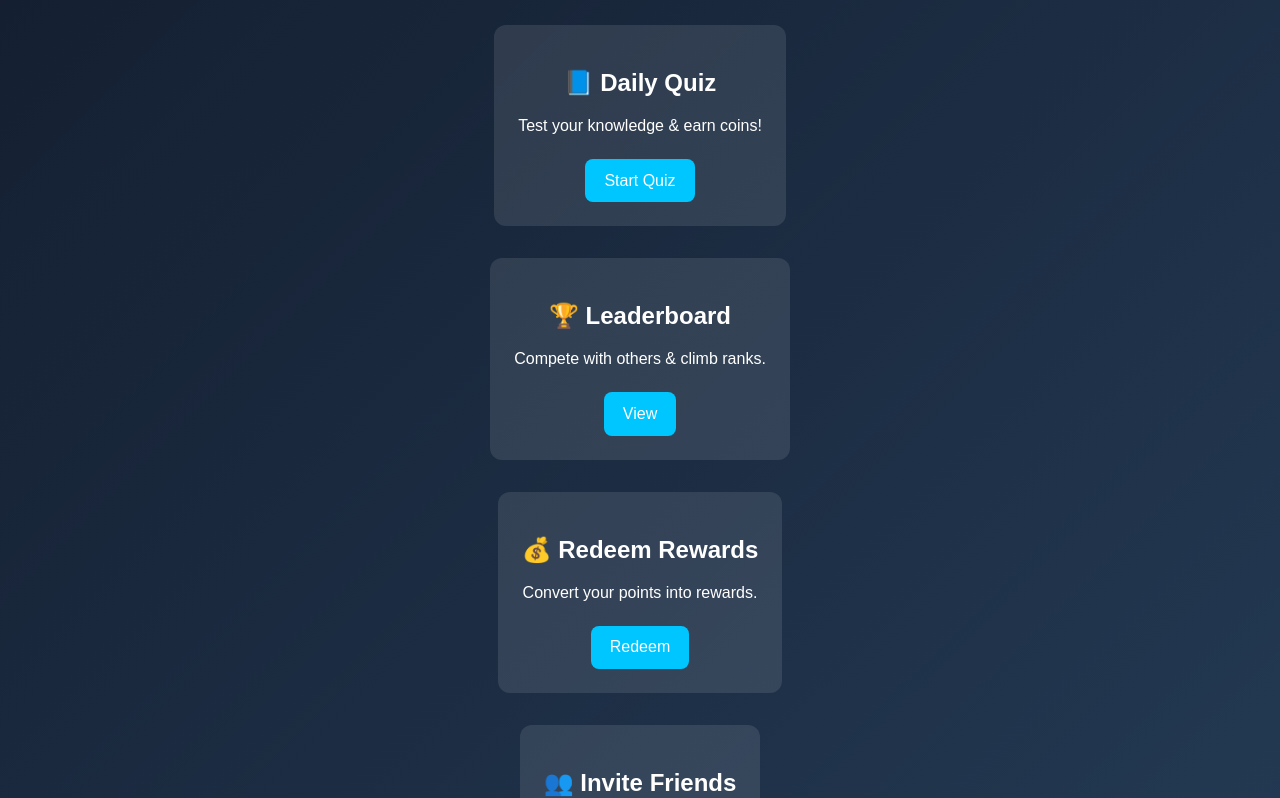
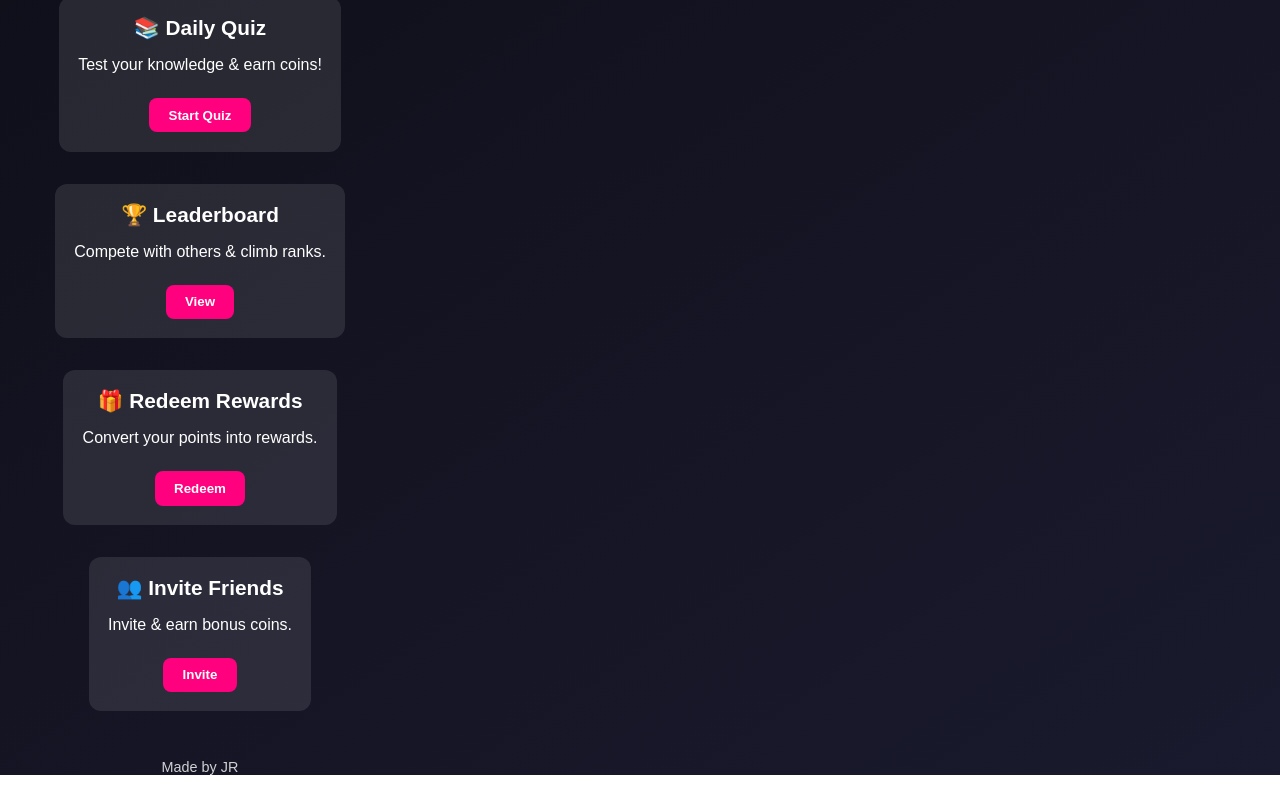
Before and after one commit to TechJR07-netizen/Mind-Fuel, a plain HTML site: page index.html in a window 1280 px wide. Shown: the part 81-879 px from the top of the page. After the commit the page ends 856 px from the top, so only its background shows below. Drawn offline with Linux system fonts and the light colour scheme.

Commit message:
Update index.html

```diff
--- a/index.html
+++ b/index.html
@@ -1,77 +1,49 @@
 <!DOCTYPE html>
 <html lang="en">
 <head>
-  <meta charset="UTF-8" />
-  <meta name="viewport" content="width=device-width, initial-scale=1.0" />
+  <meta charset="UTF-8">
+  <meta name="viewport" content="width=device-width, initial-scale=1.0">
   <title>MindFuel</title>
   <style>
     body {
-      font-family: "Poppins", sans-serif;
-      background: linear-gradient(135deg, #141e30, #243b55);
+      margin: 0;
+      font-family: Arial, sans-serif;
+      background: linear-gradient(to bottom right, #0f0f1a, #1a1a2e);
       color: white;
-      margin: 0;
-      padding: 0;
       text-align: center;
+      overflow: hidden;
     }
 
     #splash {
+      position: fixed;
+      top: 0;
+      left: 0;
+      width: 100%;
+      height: 100%;
       display: flex;
       flex-direction: column;
+      align-items: center;
       justify-content: center;
-      align-items: center;
-      height: 100vh;
-      animation: fadeIn 1.5s ease-in-out;
+      background: black;
+      color: white;
+      font-size: 2rem;
+      animation: fadeOut 1s ease 2.5s forwards;
+    }
+
+    @keyframes fadeOut {
+      to {
+        opacity: 0;
+        visibility: hidden;
+      }
     }
 
     #mainContent {
       display: none;
       flex-direction: column;
       align-items: center;
-      padding: 20px;
-    }
-
-    .container {
-      max-width: 600px;
-      margin: 0 auto;
-    }
-
-    .logo {
-      font-size: 2rem;
-      font-weight: bold;
-      margin: 1rem 0;
-    }
-
-    .card {
-      background: rgba(255, 255, 255, 0.1);
-      border-radius: 12px;
-      padding: 1.5rem;
-      margin: 1rem 0;
-      transition: transform 0.2s ease-in-out;
-    }
-
-    .card:hover {
-      transform: scale(1.05);
-    }
-
-    .btn {
-      background: #00c6ff;
-      border: none;
-      color: white;
-      padding: 0.8rem 1.2rem;
-      border-radius: 8px;
-      cursor: pointer;
-      font-size: 1rem;
-      margin-top: 0.5rem;
-    }
-
-    .btn:hover {
-      background: #0072ff;
-    }
-
-    footer {
-      margin-top: 2rem;
-      font-size: 0.8rem;
-      color: #ccc;
+      justify-content: center;
+      min-height: 100vh;
+      animation: fadeIn 1s ease forwards;
     }
 
     @keyframes fadeIn {
@@ -79,34 +51,66 @@
       to { opacity: 1; }
     }
 
-    @media (max-width: 480px) {
     .container {
+      max-width: 400px;
       width: 90%;
-        padding: 1rem;
     }
+
     .logo {
-        font-size: 1.6rem;
+      font-size: 2rem;
+      font-weight: bold;
+      margin-bottom: 1.5rem;
     }
+
+    .card {
+      background: rgba(255, 255, 255, 0.1);
+      margin: 1rem 0;
+      padding: 1.2rem;
+      border-radius: 12px;
+      backdrop-filter: blur(8px);
+    }
+
     .card h2 {
-        font-size: 1rem;
+      margin: 0 0 0.5rem 0;
+      font-size: 1.3rem;
     }
+
+    .btn {
+      background: #ff007f;
+      color: white;
+      border: none;
+      padding: 0.6rem 1.2rem;
+      border-radius: 8px;
+      cursor: pointer;
+      font-weight: bold;
+      margin-top: 0.5rem;
+    }
+
+    .btn:hover {
+      background: #ff3399;
+    }
+
+    footer {
+      margin-top: 2rem;
+      font-size: 0.9rem;
+      opacity: 0.8;
     }
   </style>
 </head>
 <body>
   <!-- Splash Screen -->
   <div id="splash">
-    <h1>MindFuel</h1>
+    <h1>💡 MindFuel</h1>
     <p>Fuel your brain. Unlock your potential.</p>
     <small>Made by JR</small>
   </div>
 
   <!-- Main App -->
-  <div class="container" id="mainContent">
+  <div id="mainContent" class="container">
     <div class="logo">🧠 MindFuel</div>
 
     <div class="card">
-      <h2>📘 Daily Quiz</h2>
+      <h2>📚 Daily Quiz</h2>
       <p>Test your knowledge & earn coins!</p>
       <button class="btn" onclick="window.location.href='quiz-select.html'">Start Quiz</button>
     </div>
@@ -118,7 +122,7 @@
     </div>
 
     <div class="card">
-      <h2>💰 Redeem Rewards</h2>
+      <h2>🎁 Redeem Rewards</h2>
       <p>Convert your points into rewards.</p>
       <button class="btn">Redeem</button>
     </div>
@@ -132,31 +136,13 @@
     <footer>Made by JR</footer>
   </div>
 
-  <!-- Firebase SDKs -->
-  <script src="https://www.gstatic.com/firebasejs/10.12.0/firebase-app.js"></script>
-  <script src="https://www.gstatic.com/firebasejs/10.12.0/firebase-firestore.js"></script>
-
   <script>
-    // Firebase config
-    const firebaseConfig = {
-      apiKey: "AIzaSyAttJuavq72POyCDtGsLgqb3-M9ZalHsQw8",
-      authDomain: "mindfuel-f7a5f.firebaseapp.com",
-      projectId: "mindfuel-f7a5f",
-      storageBucket: "mindfuel-f7a5f.appspot.com",
-      messagingSenderId: "696149766519",
-      appId: "1:696149766519:web:d5c311b92da5e6c36df172"
-    };
-
-    // Initialize Firebase
-    const app = firebase.initializeApp(firebaseConfig);
-    const db = firebase.firestore();
-
-    // Splash screen hide logic
+    // Auto-hide splash screen after 3s
     window.addEventListener("load", () => {
       setTimeout(() => {
         document.getElementById("splash").style.display = "none";
         document.getElementById("mainContent").style.display = "flex";
-      }, 3500);
+      }, 3000);
     });
   </script>
 </body>
```
Lines whose indentation alone changed are shown as unchanged.
